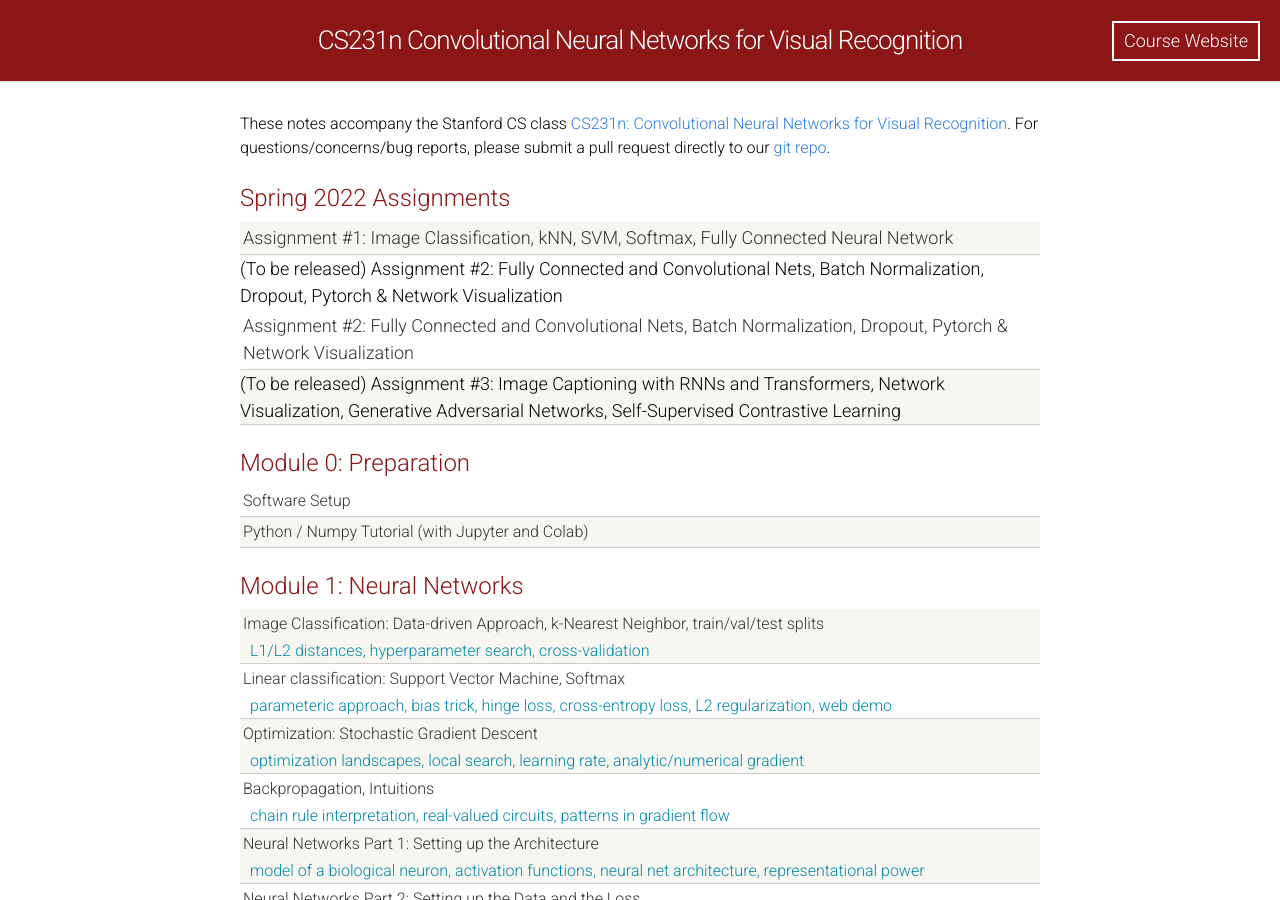
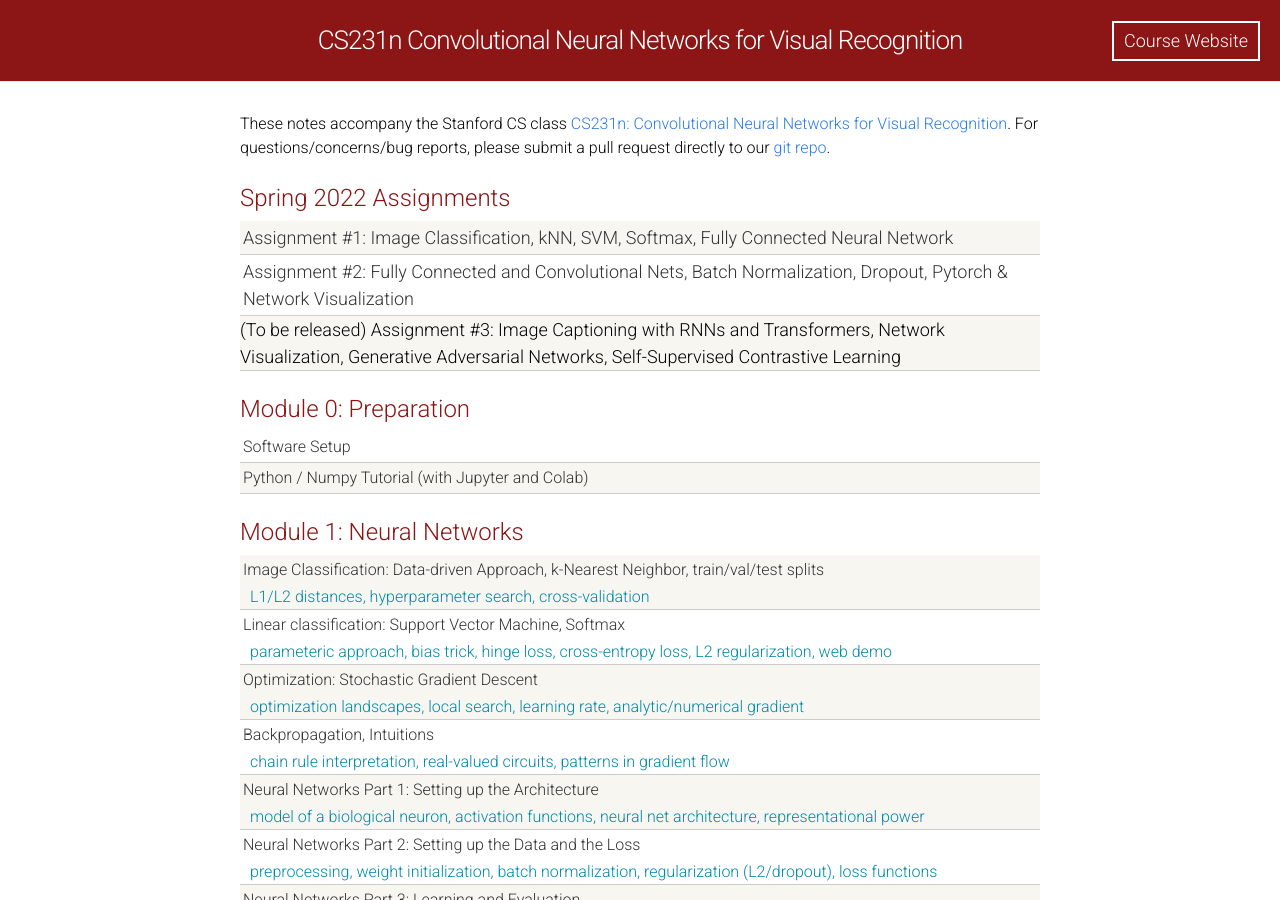
Before and after one commit to cs231n/cs231n.github.io, a Jekyll site: the page built from index.html, in a window 1280 px wide and 900 px high. Built offline with Jekyll 4.4.1, drawn with Linux system fonts in a browser that asks for light colours.

Commit message:
[a2] Bug fix on a2 link

```diff
--- a/index.html
+++ b/index.html
@@ -19,7 +19,7 @@
         <a href="assignments2022/assignment1/">Assignment #1: Image Classification, kNN, SVM, Softmax, Fully Connected Neural Network</a>
       </div>
       <div class="materials-item">
-        (To be released) Assignment #2: Fully Connected and Convolutional Nets, Batch Normalization, Dropout, Pytorch & Network Visualization
+        <!-- (To be released) Assignment #2: Fully Connected and Convolutional Nets, Batch Normalization, Dropout, Pytorch & Network Visualization -->
         <a href="assignments2022/assignment2/">Assignment #2: Fully Connected and Convolutional Nets, Batch Normalization, Dropout, Pytorch & Network Visualization</a>
       </div>
       <div class="materials-item">
```
